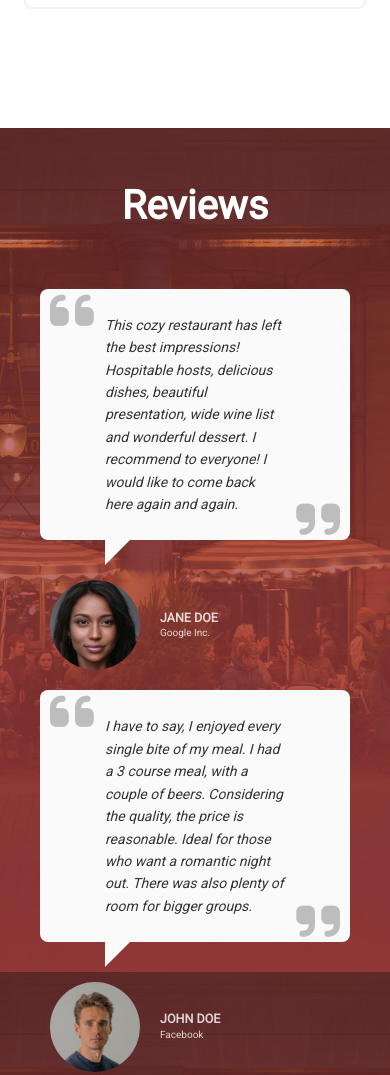
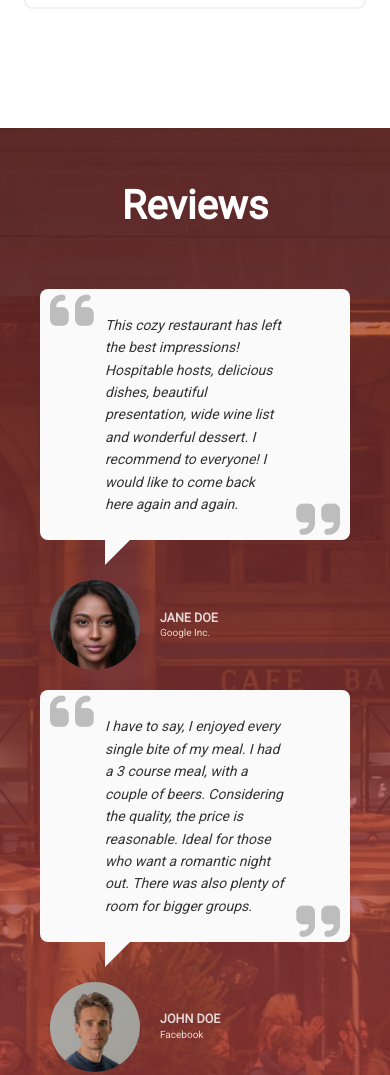
Before and after one commit to miguelcarmona23/Pizzeria_Website, a plain HTML site: page index.html in a window 390 px wide. Shown: the part 3249-4324 px from the top of the page. Drawn offline with Linux system fonts and the light colour scheme.

Commit message:
Removed parallax feature from reviews section

```diff
--- a/CSS/style.css
+++ b/CSS/style.css
@@ -1005,10 +1005,6 @@ textarea {
     -moz-background-size: cover;
     -o-background-size: cover;
     background-size: cover;
-    -webkit-background-fixed: fixed;
-    -moz-background-fixed: fixed;
-    -o-background-fixed: fixed;
-    background-attachment: fixed;
   }
 }
 
```
